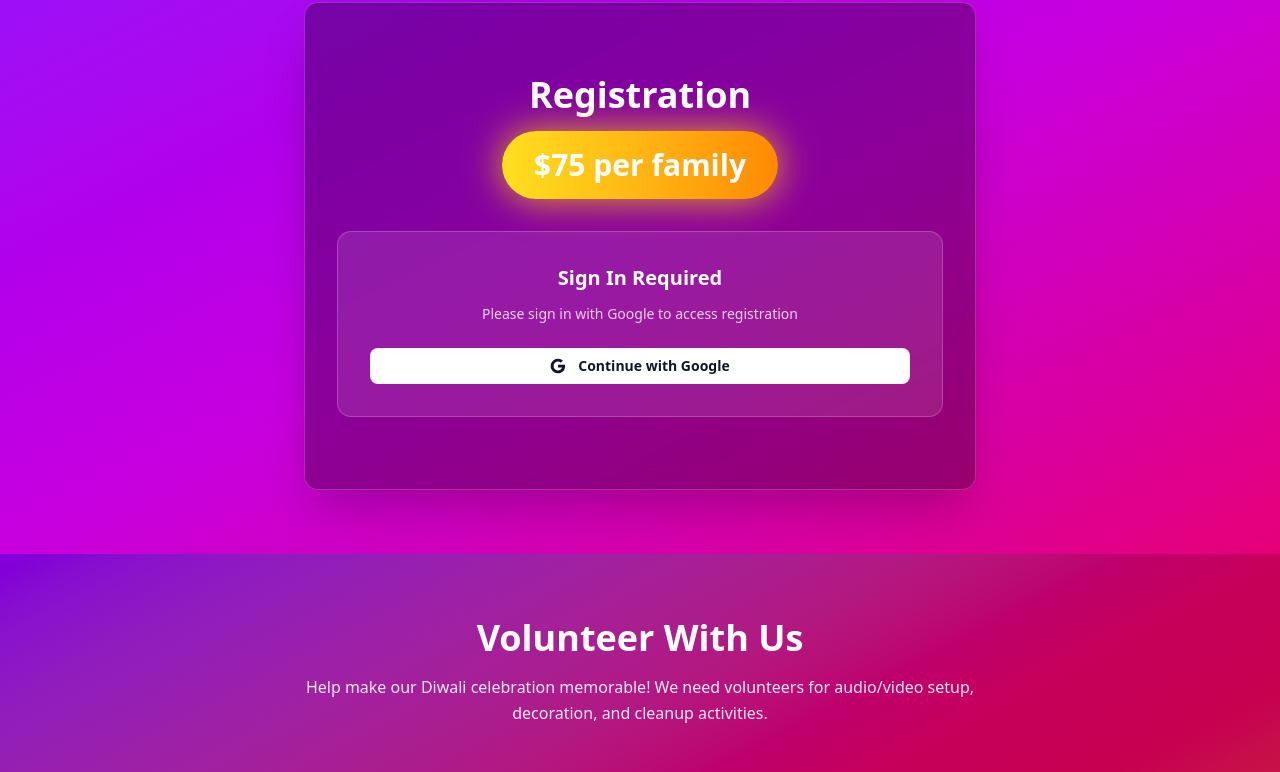
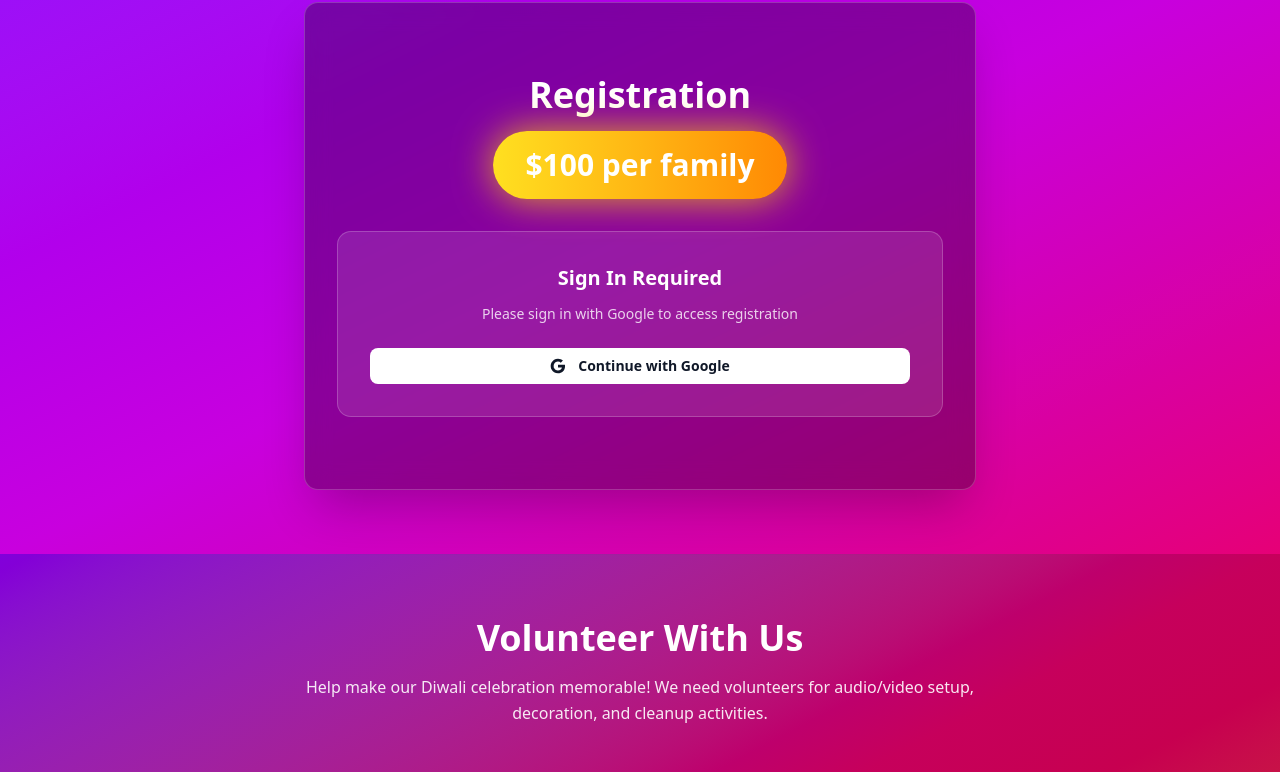
Before and after one commit to sundeepbobba1985/pm-diwali, a Next.js app: page / in a window 1280 px wide. Shown: the part 972-1744 px from the top of the page. Built offline with nearby package versions, Linux system fonts and the light colour scheme; a web font is replaced by a local one.

Commit message:
feat: update registration fee to $100 across website
Change $75 to $100 in registration, payment, and FAQ sections.

Co-authored-by: anotherdevopsguy <15130927+sundeepbobba1985@users.noreply.github.com>

```diff
--- a/app/page.tsx
+++ b/app/page.tsx
@@ -489,7 +489,7 @@ export default function Page() {
                 <div className="text-center mb-8">
                   <h2 className="text-3xl md:text-4xl font-bold mb-4 text-white">Registration</h2>
                   <div className="inline-block bg-gradient-to-r from-yellow-300 to-orange-400 px-8 py-4 rounded-full shadow-lg animate-glow">
-                    <p className="text-2xl md:text-3xl font-bold text-white">$75 per family</p>
+                    <p className="text-2xl md:text-3xl font-bold text-white">$100 per family</p>
                   </div>
                 </div>
 
@@ -528,7 +528,7 @@ export default function Page() {
                   <div className="space-y-6">
                     <div className="bg-white/15 rounded-xl p-6 border border-white/30 shadow-lg">
                       <h3 className="text-lg font-bold mb-4 text-white">Step 1: Payment via Zelle</h3>
-                      <p className="text-white/90 mb-4">Send $75 to:</p>
+                      <p className="text-white/90 mb-4">Send $100 to:</p>
                       <div className="bg-gradient-to-r from-yellow-300 to-orange-400 rounded-lg p-4 mb-4 shadow-lg">
                         <p className="font-mono text-lg text-center font-bold text-white">diwali@pecanmeadow.com</p>
                       </div>
@@ -933,7 +933,7 @@ export default function Page() {
           <div className="max-w-3xl mx-auto space-y-4">
             <Card className="border-white/20 bg-white/10 backdrop-blur-md">
               <CardContent className="pt-6 pb-6">
-                <h3 className="font-bold text-white mb-2">What is included in the $75 registration fee?</h3>
+                <h3 className="font-bold text-white mb-2">What is included in the $100 registration fee?</h3>
                 <p className="text-white/80 text-sm">
                   The registration fee covers the event center rental, decoration, clean-up help, dinner
                 </p>
```
Also changed, not shown: 1 other file (tests, documents, lock files or other folders).
